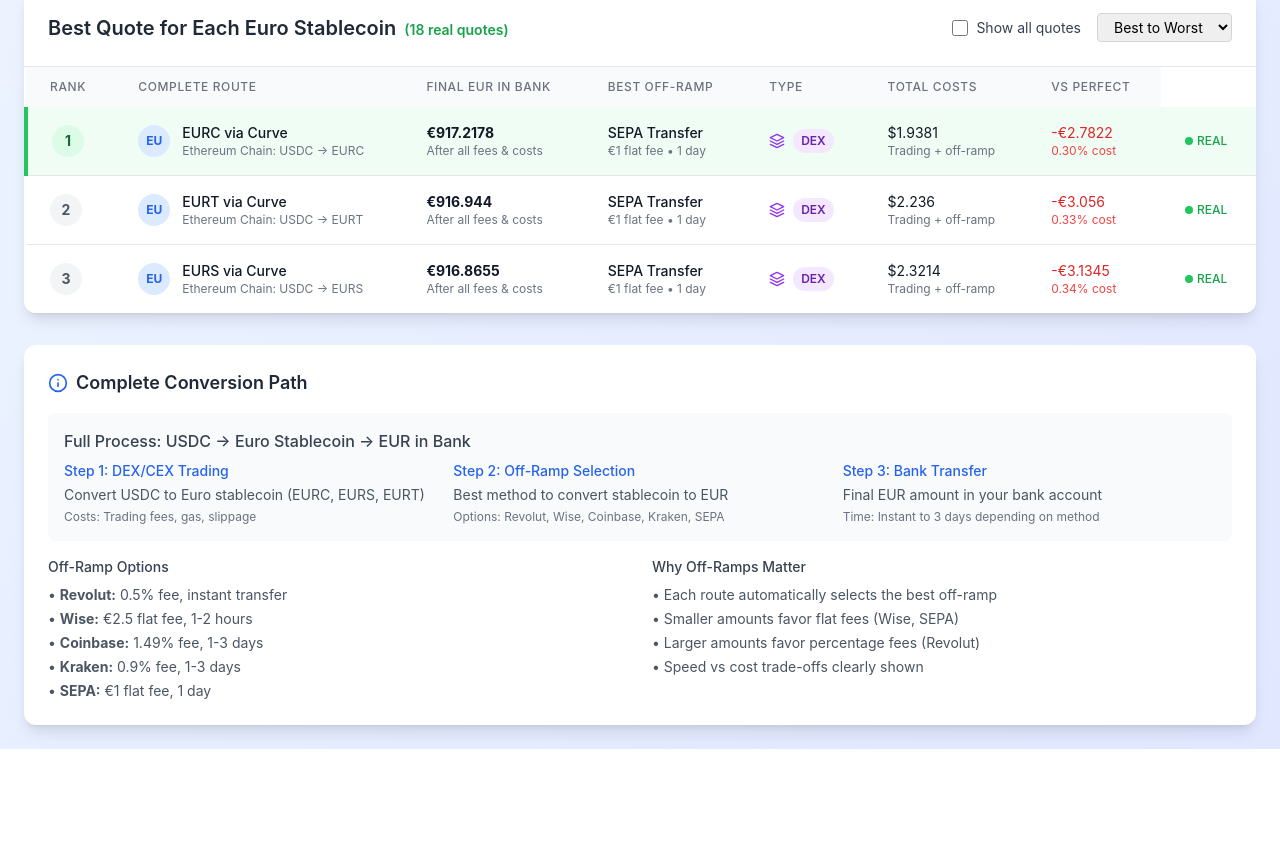
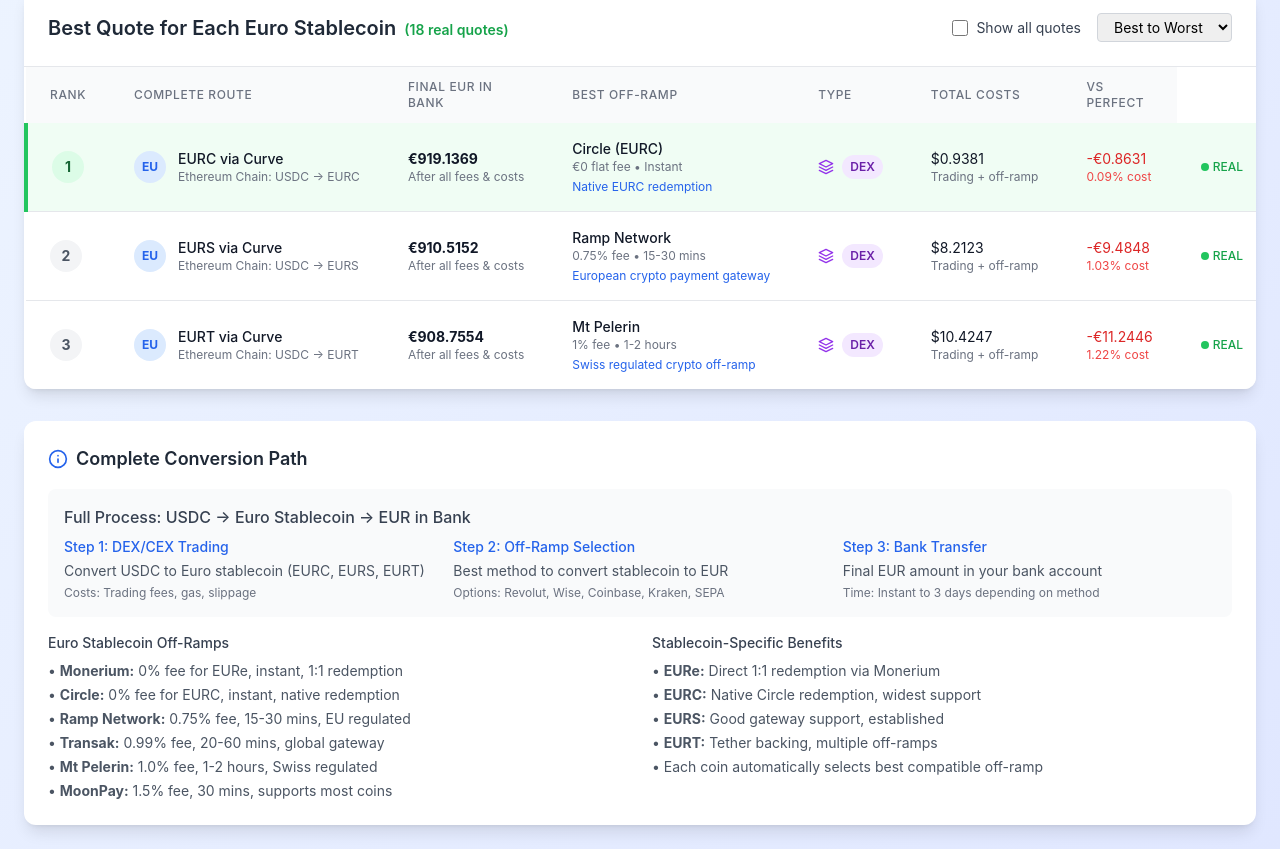
Before and after one commit to Figu3/usdeur-onchain-conversion-paths, a Next.js app: page / in a window 1280 px wide. Shown: the part 463-1312 px from the top of the page. Before the commit the page ends 1212 px from the top, so only its background shows below. Built offline with nearby package versions, Linux system fonts and the light colour scheme; no server answers.

Commit message:
Update index.js
Adding realistic off-ramps

```diff
--- a/pages/index.js
+++ b/pages/index.js
@@ -238,15 +238,118 @@
   };
 
   const generateOfframpOptions = (stablecoin, amount) => {
+    // Real Euro stablecoin off-ramp providers
     const offrampProviders = [
-      { name: "Revolut", fee: 0.5, rate: 0.999, type: "percentage", time: "Instant" },
-      { name: "Wise", fee: 2.5, rate: 0.9985, type: "flat", time: "1-2 hours" },
-      { name: "Coinbase", fee: 1.49, rate: 0.998, type: "percentage", time: "1-3 days" },
-      { name: "Kraken", fee: 0.9, rate: 0.9975, type: "percentage", time: "1-3 days" },
-      { name: "SEPA Transfer", fee: 1.0, rate: 0.999, type: "flat", time: "1 day" }
+      {
+        name: "Monerium",
+        fee: 0.0,
+        rate: 1.0,
+        type: "flat",
+        time: "Instant",
+        cryptoSupport: true,
+        supportedCoins: ["EURe"],
+        description: "Direct 1:1 redemption for EURe"
+      },
+      {
+        name: "Mt Pelerin",
+        fee: 1.0,
+        rate: 0.999,
+        type: "percentage",
+        time: "1-2 hours",
+        cryptoSupport: true,
+        supportedCoins: ["EURC", "EURS", "EURT", "EURe"],
+        description: "Swiss regulated crypto off-ramp"
+      },
+      {
+        name: "MoonPay",
+        fee: 1.5,
+        rate: 0.998,
+        type: "percentage",
+        time: "30 mins",
+        cryptoSupport: true,
+        supportedCoins: ["EURC", "EURS", "EURT"],
+        description: "Global crypto off-ramp service"
+      },
+      {
+        name: "Ramp Network",
+        fee: 0.75,
+        rate: 0.9985,
+        type: "percentage",
+        time: "15-30 mins",
+        cryptoSupport: true,
+        supportedCoins: ["EURC", "EURS"],
+        description: "European crypto payment gateway"
+      },
+      {
+        name: "Banxa",
+        fee: 1.25,
+        rate: 0.997,
+        type: "percentage",
+        time: "1-4 hours",
+        cryptoSupport: true,
+        supportedCoins: ["EURC", "EURS", "EURT"],
+        description: "Regulated crypto off-ramp"
+      },
+      {
+        name: "Transak",
+        fee: 0.99,
+        rate: 0.998,
+        type: "percentage",
+        time: "20-60 mins",
+        cryptoSupport: true,
+        supportedCoins: ["EURC", "EURS"],
+        description: "Global crypto gateway"
+      },
+      {
+        name: "Circle (EURC)",
+        fee: 0.0,
+        rate: 1.0,
+        type: "flat",
+        time: "Instant",
+        cryptoSupport: true,
+        supportedCoins: ["EURC"],
+        description: "Native EURC redemption"
+      },
+      {
+        name: "Mercuryo",
+        fee: 1.95,
+        rate: 0.995,
+        type: "percentage",
+        time: "10-30 mins",
+        cryptoSupport: true,
+        supportedCoins: ["EURC", "EURS", "EURT"],
+        description: "European crypto payment processor"
+      }
     ];
 
-    return offrampProviders.map(provider => {
+    // Filter providers that support this specific stablecoin
+    const compatibleProviders = offrampProviders.filter(provider =>
+      provider.supportedCoins.includes(stablecoin)
+    );
+
+    // If no specific providers, use general crypto off-ramps with higher fees
+    const fallbackProviders = compatibleProviders.length === 0 ? [
+      {
+        name: "DEX → Revolut",
+        fee: 2.5,
+        rate: 0.995,
+        type: "percentage",
+        time: "2-4 hours",
+        description: "Swap to major crypto + traditional off-ramp"
+      },
+      {
+        name: "DEX → Coinbase",
+        fee: 3.0,
+        rate: 0.993,
+        type: "percentage",
+        time: "1-3 days",
+        description: "Swap to major crypto + CEX withdrawal"
+      }
+    ] : [];
+
+    const providersToUse = compatibleProviders.length > 0 ? compatibleProviders : fallbackProviders;
+
+    return providersToUse.map(provider => {
       const feeAmount = provider.type === "percentage"
         ? amount * (provider.fee / 100)
         : provider.fee;
@@ -579,6 +682,9 @@
                           <div className="text-xs text-gray-500">
                             {bestOfframp?.type === 'percentage' ? `${bestOfframp?.fee}% fee` : `€${bestOfframp?.fee} flat fee`} • {bestOfframp?.time}
                           </div>
+                          <div className="text-xs text-blue-600 mt-1">
+                            {bestOfframp?.description}
+                          </div>
                         </td>
                         <td className="px-6 py-4 whitespace-nowrap">
                           <div className="flex items-center gap-2">
@@ -659,22 +765,24 @@
 
               <div className="grid grid-cols-1 md:grid-cols-2 gap-6 text-sm">
                 <div>
-                  <h4 className="font-medium text-gray-700 mb-2">Off-Ramp Options</h4>
+                  <h4 className="font-medium text-gray-700 mb-2">Euro Stablecoin Off-Ramps</h4>
                   <ul className="space-y-1 text-gray-600">
-                    <li>• <strong>Revolut:</strong> 0.5% fee, instant transfer</li>
-                    <li>• <strong>Wise:</strong> €2.5 flat fee, 1-2 hours</li>
-                    <li>• <strong>Coinbase:</strong> 1.49% fee, 1-3 days</li>
-                    <li>• <strong>Kraken:</strong> 0.9% fee, 1-3 days</li>
-                    <li>• <strong>SEPA:</strong> €1 flat fee, 1 day</li>
+                    <li>• <strong>Monerium:</strong> 0% fee for EURe, instant, 1:1 redemption</li>
+                    <li>• <strong>Circle:</strong> 0% fee for EURC, instant, native redemption</li>
+                    <li>• <strong>Ramp Network:</strong> 0.75% fee, 15-30 mins, EU regulated</li>
+                    <li>• <strong>Transak:</strong> 0.99% fee, 20-60 mins, global gateway</li>
+                    <li>• <strong>Mt Pelerin:</strong> 1.0% fee, 1-2 hours, Swiss regulated</li>
+                    <li>• <strong>MoonPay:</strong> 1.5% fee, 30 mins, supports most coins</li>
                   </ul>
                 </div>
                 <div>
-                  <h4 className="font-medium text-gray-700 mb-2">Why Off-Ramps Matter</h4>
+                  <h4 className="font-medium text-gray-700 mb-2">Stablecoin-Specific Benefits</h4>
                   <ul className="space-y-1 text-gray-600">
-                    <li>• Each route automatically selects the best off-ramp</li>
-                    <li>• Smaller amounts favor flat fees (Wise, SEPA)</li>
-                    <li>• Larger amounts favor percentage fees (Revolut)</li>
-                    <li>• Speed vs cost trade-offs clearly shown</li>
+                    <li>• <strong>EURe:</strong> Direct 1:1 redemption via Monerium</li>
+                    <li>• <strong>EURC:</strong> Native Circle redemption, widest support</li>
+                    <li>• <strong>EURS:</strong> Good gateway support, established</li>
+                    <li>• <strong>EURT:</strong> Tether backing, multiple off-ramps</li>
+                    <li>• Each coin automatically selects best compatible off-ramp</li>
                   </ul>
                 </div>
               </div>
```
